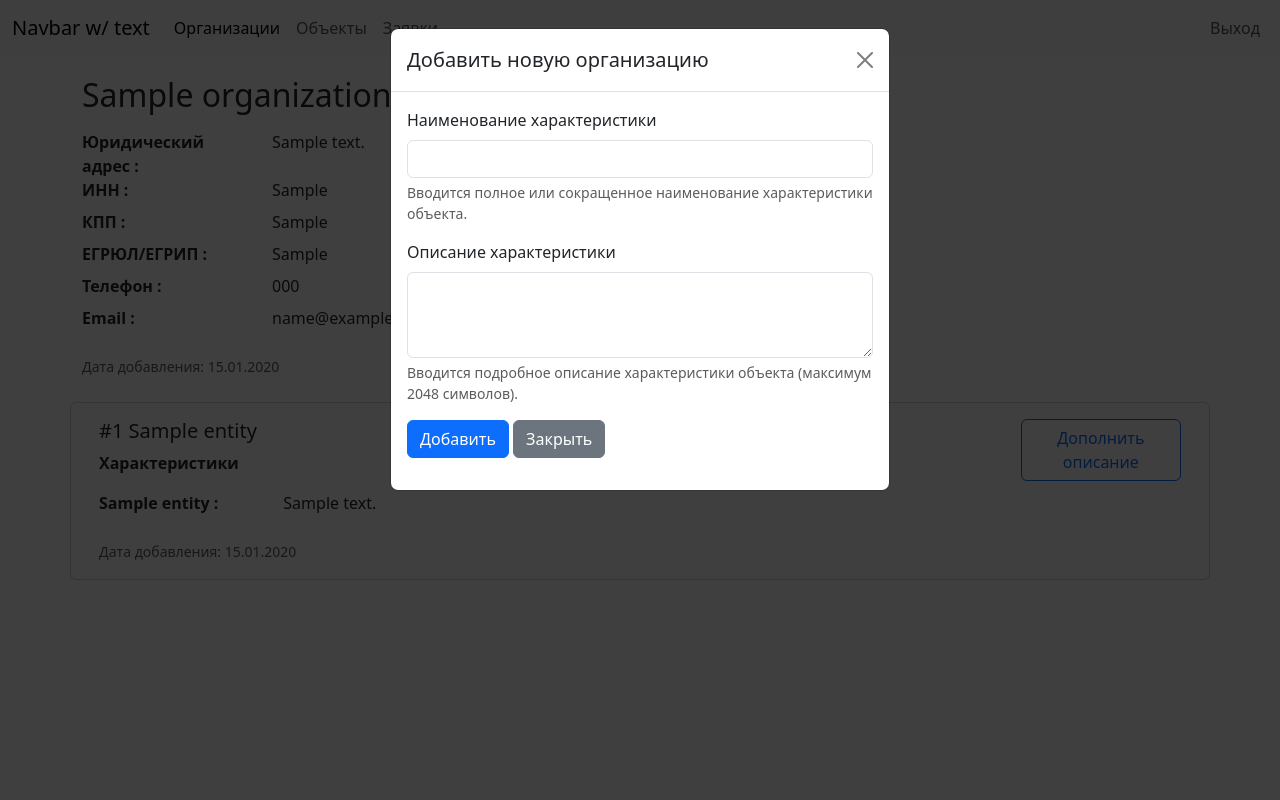
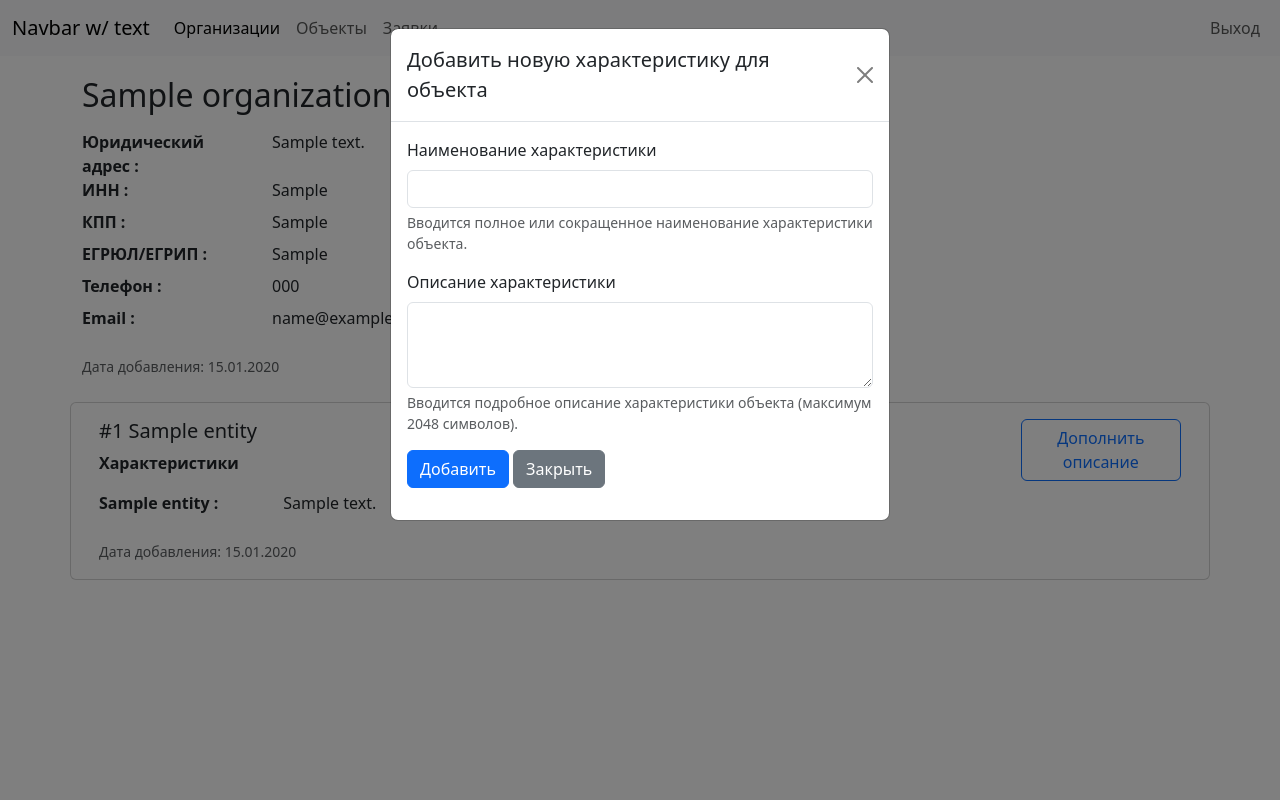
Before and after one commit to betinvoker/cert_furniture_prod, a Flask app: page /myorganization/organization/1 in a window 1280 px wide, after a click on "Дополнить описание". Run offline with Flask 3, Linux system fonts and the light colour scheme; tables that the repository leaves empty hold one stand-in row (values such as "Sample post").

Commit message:
fix modal window for function add attribute for entities

```diff
--- a/templates/organization.html
+++ b/templates/organization.html
@@ -70,7 +70,7 @@
     <div class="modal-dialog">
         <div class="modal-content">
             <div class="modal-header">
-                <h1 class="modal-title fs-5" id="exampleModalLabel">Добавить новую организацию</h1>
+                <h1 class="modal-title fs-5" id="exampleModalLabel">Добавить новую характеристику для объекта</h1>
                 <button type="button" class="btn-close" data-bs-dismiss="modal" aria-label="Close"></button>
             </div>
             <div class="modal-body">
@@ -103,16 +103,10 @@ document.querySelectorAll('.open-modal').forEach(button => {
     button.addEventListener('click', function() {
         // Получаем данные из data-атрибутов
         const identity = this.dataset.id;
-
         // Находим элементы модального окна
         const id_entity = document.getElementById('id_entity');
-
         // Заполняем модальное окно
         id_entity.value = identity;
-
-        // Показываем модальное окно
-        const modal = new bootstrap.Modal(document.getElementById('exampleModal'));
-        modal.show();
     });
 });
 </script>
```
